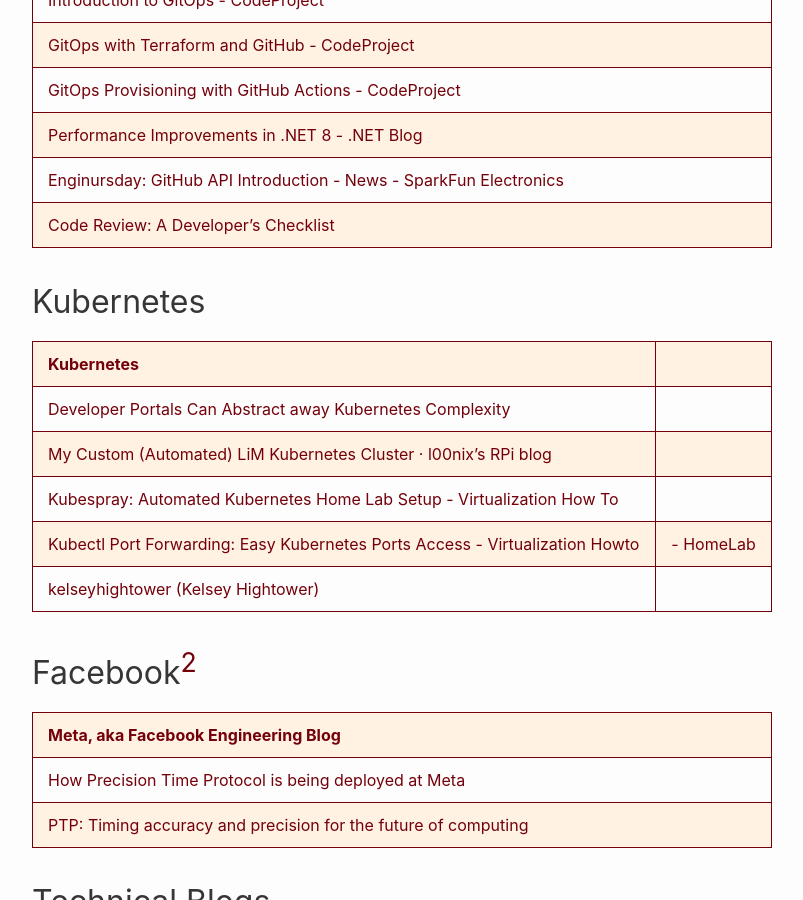
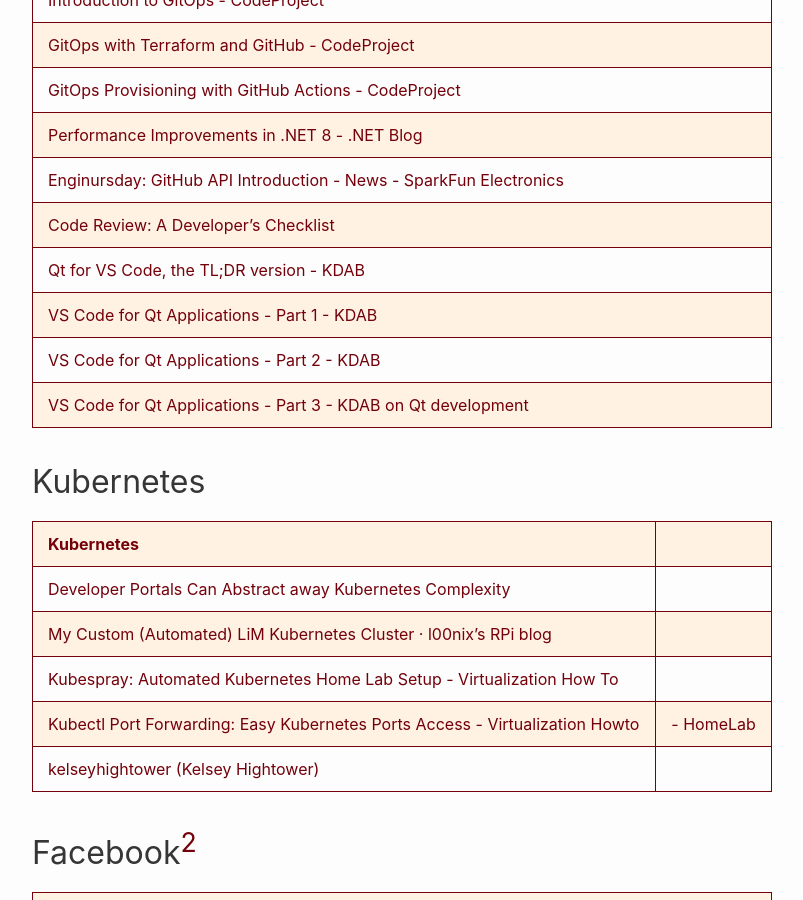
Before and after one commit to RalphHightower/RalphHightower, a Jekyll site: the page built from ProgrammingArticles.md, in a window 1280 px wide and 900 px high, scrolled down 2837 px. Shown: the whole window, without its empty margins (238-1041 px from the left). Built offline with Jekyll 4.4.1, drawn with Linux system fonts in a browser that asks for light colours; our own code applies the rules of GitHub Pages for plain Markdown files.

Commit message:
[docs](doc): ProgrammingArticles(Qt Programing in Visual Studio)

```diff
--- a/ProgrammingArticles.md
+++ b/ProgrammingArticles.md
@@ -43,6 +43,10 @@
 | [Performance Improvements in .NET 8 - .NET Blog](https://devblogs.microsoft.com/dotnet/performance-improvements-in-net-8/ ) |
 | [Enginursday: GitHub API Introduction - News - SparkFun Electronics](https://www.sparkfun.com/news/1913 ) |
 | [Code Review: A Developer's Checklist](https://www.codemotion.com/magazine/backend/code-review-checklist-for-developers/ ) |
+| [Qt for VS Code, the TL;DR version - KDAB](https://www.kdab.com/qt-for-vs-code-the-tldr-version/ )
+| [VS Code for Qt Applications - Part 1 - KDAB](https://www.kdab.com/using-visual-studio-code-for-qt-apps-pt-1/ )
+| [VS Code for Qt Applications - Part 2 - KDAB](https://www.kdab.com/using-visual-studio-code-for-qt-apps-pt-2/ )
+| [VS Code for Qt Applications - Part 3 - KDAB on Qt development](https://www.kdab.com/using-vsc-for-qt-apps-part-3/ )
 
 ## Kubernetes
 
```
